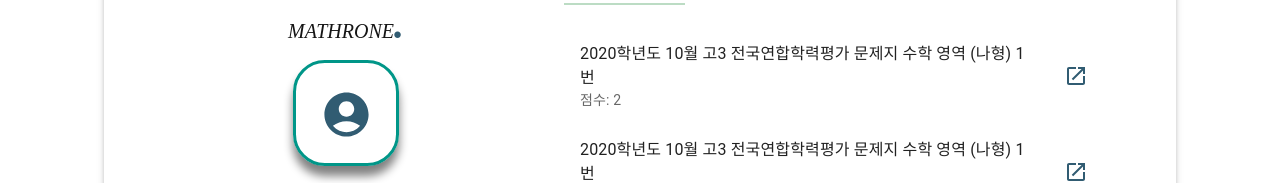
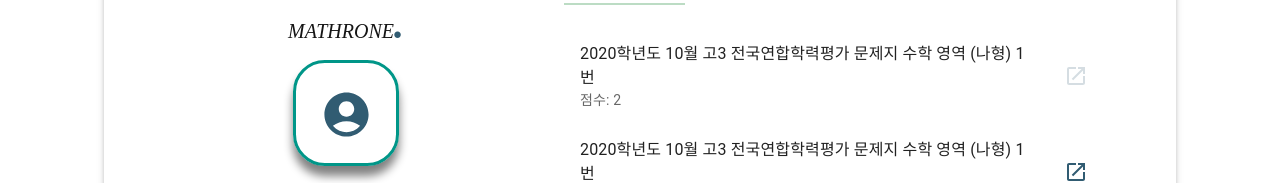
Before and after one commit to 2021-Techeer-teamC/MATHRONE_Frontend, a React (Create React App) app: page /profile in a window 1280 px wide. In both pictures the pointer is over the element 1092 px from the left and 353 px from the top of the page. Shown: the part 278-461 px from the top of the page. Built offline with nearby package versions, Linux system fonts and the light colour scheme; no server answers; a web font is replaced by a local one.

Commit message:
style: 바로가기 버튼 스타일 수정

```diff
--- a/src/pages/Profile/components/ProblemList/style.css
+++ b/src/pages/Profile/components/ProblemList/style.css
@@ -38,3 +38,7 @@
   margin-left: 32px;
   cursor: pointer;
 }
+
+.MuiListItemIcon-root:hover {
+  opacity: 0.2;
+}
```
